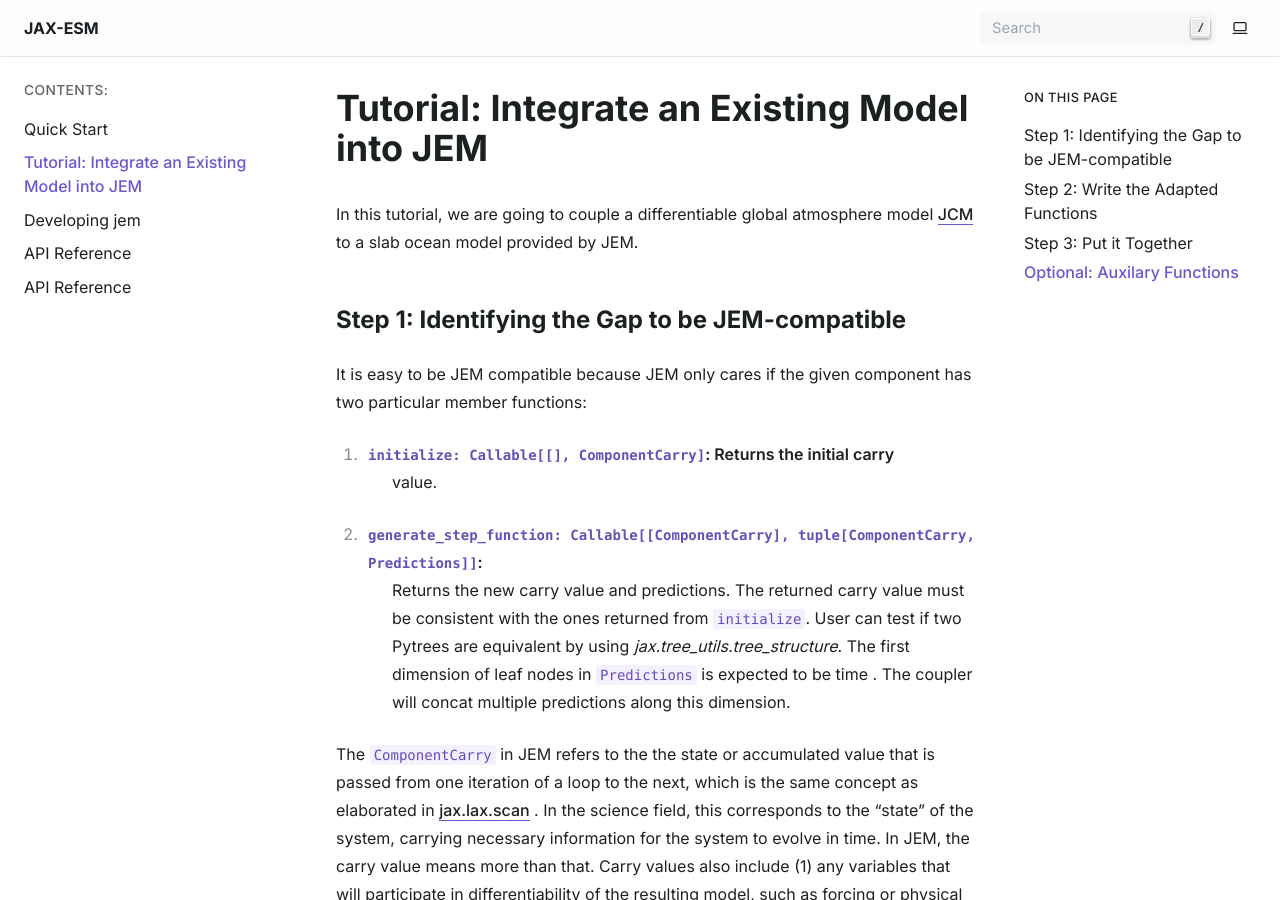
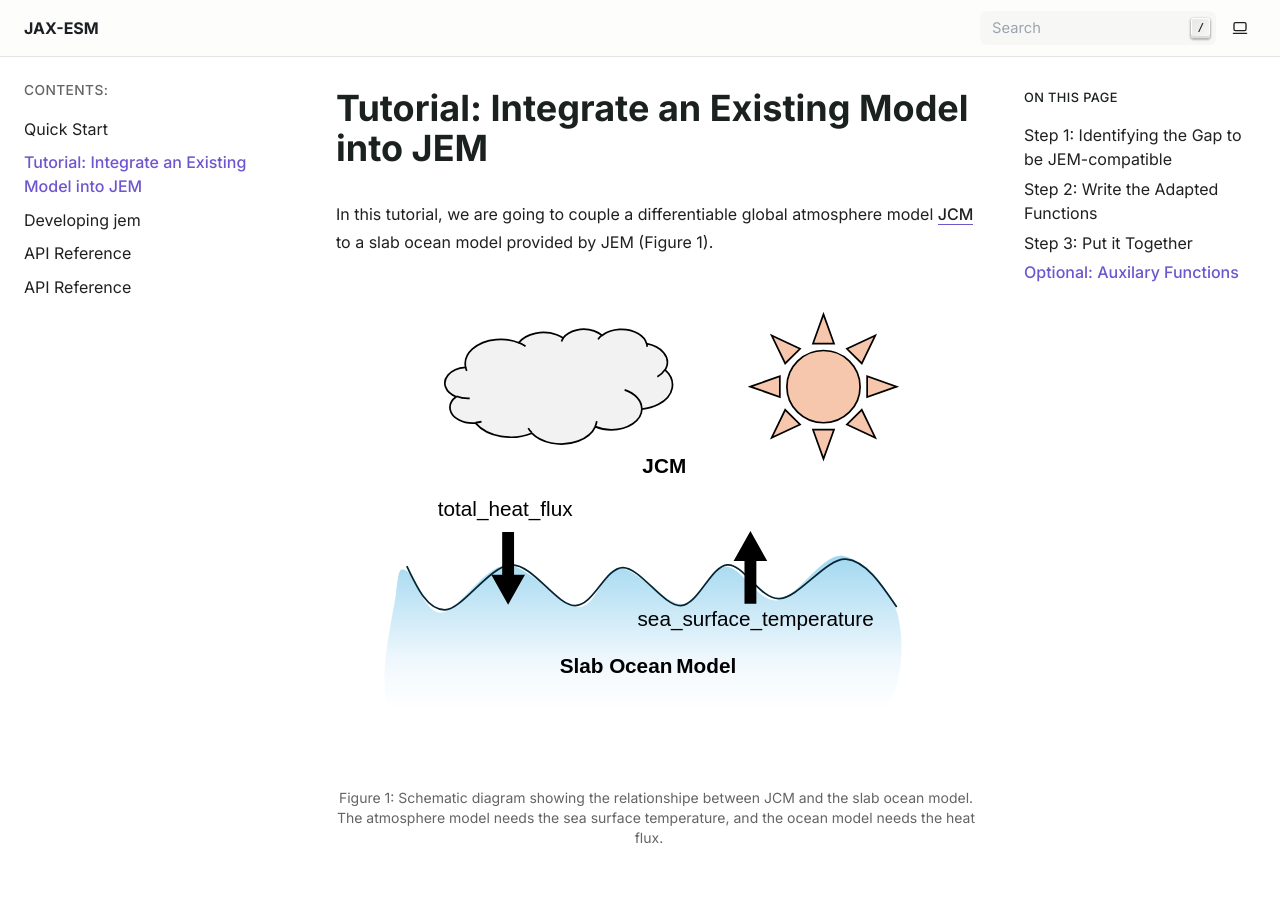
Before and after one commit to climate-analytics-lab/jax-esm, a Sphinx documentation site: the page built from docs/source/tutorial.rst, in a window 1280 px wide and 900 px high. Built offline with Sphinx 7.4.7, drawn with Linux system fonts in a browser that asks for light colours.

Commit message:
Provide figure

```diff
--- a/docs/source/tutorial.rst
+++ b/docs/source/tutorial.rst
@@ -3,7 +3,18 @@ Tutorial: Integrate an Existing Model into JEM
 
 In this tutorial, we are going to couple a differentiable global atmosphere
 model `JCM <https://github.com/climate-analytics-lab/jax-gcm>`__ to a slab
-ocean model provided by JEM.
+ocean model provided by JEM (Figure 1).
+
+.. figure:: _static/jcm_som.svg
+   :scale: 25 %
+   :alt: Schematic diagram showing the relationshipe between JCM and slab
+         ocean model
+   :align: center
+
+   Figure 1: Schematic diagram showing the relationshipe between JCM and
+   the slab ocean model. The atmosphere model needs the sea surface
+   temperature, and the ocean model needs the heat flux.
+
 
 Step 1: Identifying the Gap to be JEM-compatible
 ------------------------------------------------
```
Also changed, not shown: docs/source/_static/jcm_som.svg (added).
